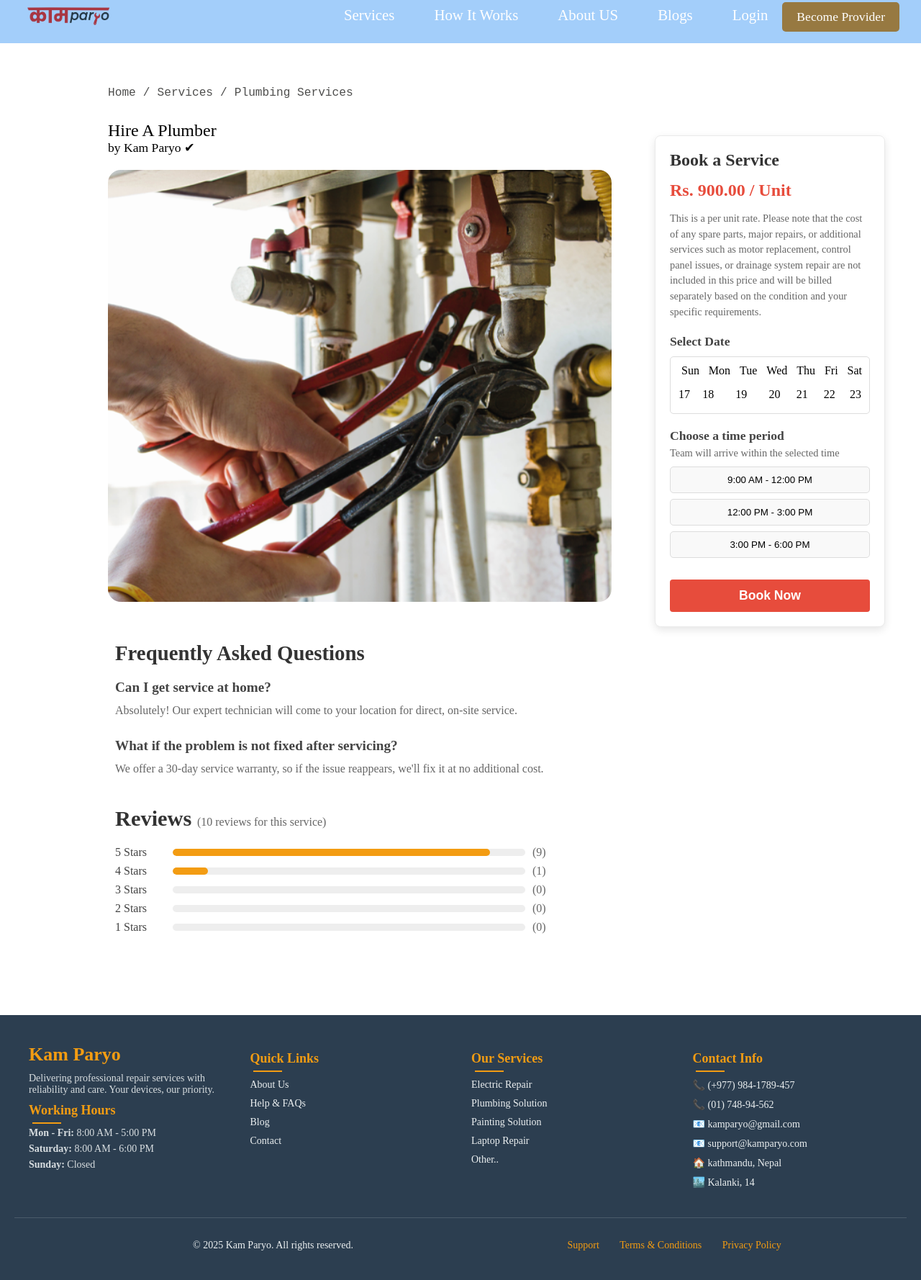
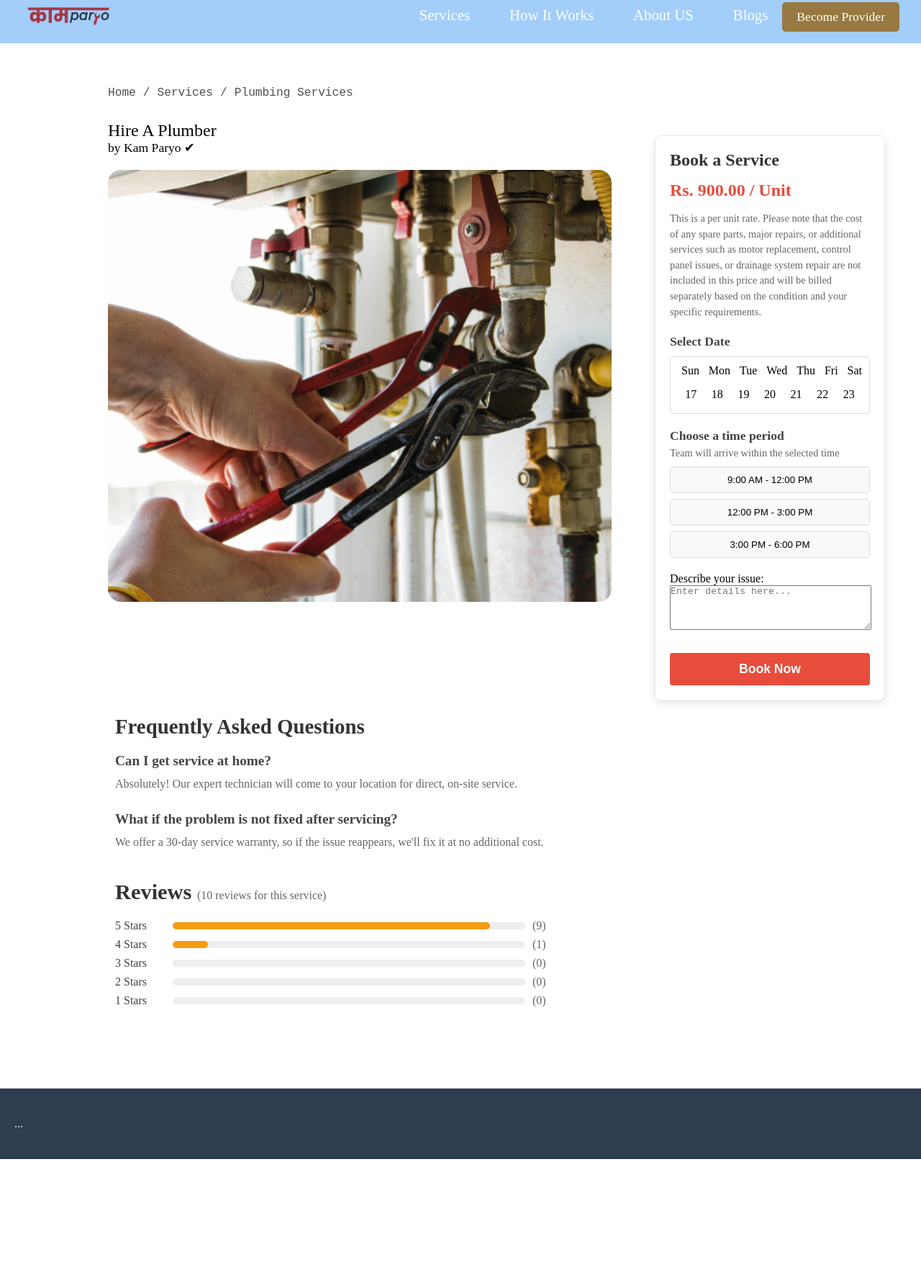
Before and after one commit to KIRUN11/final, a plain HTML site: page edison_frontend/service/plumb.html in a window 1280 px wide. Shown: the part 14-1792 px from the top of the page at 72% size. After the commit the page ends 1624 px from the top, so only its background shows below. Drawn offline with Linux system fonts and the light colour scheme.

Commit message:
Update plumb.html

```diff
--- a/edison_frontend/service/plumb.html
+++ b/edison_frontend/service/plumb.html
@@ -1,43 +1,38 @@
 <!DOCTYPE html>
 <html lang="en">
 <head>
-    <meta charset="UTF-8">
-    <meta name="viewport" content="width=device-width, initial-scale=1.0">
+  <meta charset="UTF-8" />
+  <meta name="viewport" content="width=device-width, initial-scale=1" />
   <title>Plumbing Services</title>
-    <link rel="stylesheet" href="serv.css">
+  <link rel="stylesheet" href="serv.css" />
+  <style>
+    /* Add minimal styles for date/time selection highlight */
+    .selected-date {
+      background-color: #50734a;
+      color: white;
+      border-radius: 50%;
+    }
+    .time-slot-btn.selected-time {
+      background-color: #50734a;
+      color: white;
+    }
+  </style>
 </head>
 <body>
   <header class="navbar">
     <div class="logo">
       <a href="../index.html#Back">
-            <img src="../pic/kaamParyolongplain.png" alt="icon" class="logo-icon">
+        <img src="../pic/kaamParyolongplain.png" alt="icon" class="logo-icon" />
       </a>
     </div>
     <div class="head-sec">
       <ul class="list">
-                <li>
-                    <a href="../service.html"> Services </a>
-                </li>
-
-                <li>
-                    <a href="../index.html#Work"> How It Works </a>
-                </li>
-
-                <li>
-                    <a href="../about.html"> About US </a>
-                </li>
-
-                <li>
-                    <a href="../blog.html"> Blogs </a>
-                </li>
-
-                <li>
-                    <a href="../login.html"> Login </a>
-                </li>
+        <li><a href="../service.html"> Services </a></li>
+        <li><a href="../index.html#Work"> How It Works </a></li>
+        <li><a href="../about.html"> About US </a></li>
+        <li><a href="../blog.html"> Blogs </a></li>
       </ul>
-            <span class="find">
-                <a href="../beprov.html"> Become Provider </a>
-            </span>
+      <span class="find"><a href="../provider.html"> Become Provider </a></span>
     </div>
   </header>
 
@@ -54,11 +49,11 @@
       <div class="serv-title">
         <p class="head">Hire A Plumber</p>
         <p class="aut">by Kam Paryo ✔</p>
-            <img src="pic/Plumbing1.png" alt="Plumbing Services">
+        <img src="pic/Plumbing1.png" alt="Plumbing Services" />
       </div>
 
-  <div class="sticky-booking-sidebar">
-    <div class="booking-card">
+      <!-- UPDATED FORM -->
+      <form id="serviceRequestForm" class="sticky-booking-sidebar booking-card">
         <h2>Book a Service</h2>
 
         <div class="price-section">
@@ -66,68 +61,67 @@
         </div>
 
         <div class="price-description">
-        <p>This is a per unit rate. Please note that the cost of any spare parts, major repairs, or additional services such as motor replacement, control panel issues, or drainage system repair are not included in this price and will be billed separately based on the condition and your specific requirements.</p>
+          <p>
+            This is a per unit rate. Please note that the cost of any spare parts,
+            major repairs, or additional services such as motor replacement,
+            control panel issues, or drainage system repair are not included in
+            this price and will be billed separately based on the condition and
+            your specific requirements.
+          </p>
         </div>
 
+        <!-- Hidden input to define service type -->
+        <input type="hidden" id="serviceType" value="plumbing" />
+
+        <!-- Date selection UI -->
         <div class="date-selection">
           <h3>Select Date</h3>
           <div class="date-picker">
             <div class="week-days">
-         <div> Sun </div>
-            <div> Mon </div>
-            <div> Tue </div>
-            <div> Wed </div>
-            <div> Thu </div>
-            <div> Fri </div>
-            <div> Sat </div>
+              <div>Sun</div><div>Mon</div><div>Tue</div><div>Wed</div><div>Thu</div><div>Fri</div><div>Sat</div>
+            </div>
+            <div class="dates">
+              <div class="dat" tabindex="0" data-date="17">17</div>
+              <div class="dat" tabindex="0" data-date="18">18</div>
+              <div class="dat" tabindex="0" data-date="19">19</div>
+              <div class="dat" tabindex="0" data-date="20">20</div>
+              <div class="dat" tabindex="0" data-date="21">21</div>
+              <div class="dat" tabindex="0" data-date="22">22</div>
+              <div class="dat" tabindex="0" data-date="23">23</div>
+            </div>
+          </div>
+          <input type="hidden" id="selectedDate" name="selectedDate" required />
         </div>
 
-          <div class="dates">
-            <div class="dat dat17"  tabindex="0"> 17 </div>
-            <div class="dat dat18"  tabindex="0"> 18 </div>
-            <div class="dat dat19"  tabindex="0"> 19 </div>
-            <div class="dat dat20"  tabindex="0"> 20 </div>
-            <div class="dat dat21"  tabindex="0"> 21 </div>
-            <div class="dat dat22"  tabindex="0"> 22 </div>
-            <div class="dat dat23"  tabindex="0"> 23 </div>
-          </div>
-        </div>
-      </div>
-
+        <!-- Time selection UI -->
         <div class="time-selection">
           <h3>Choose a time period</h3>
           <p>Team will arrive within the selected time</p>
           <div class="time-slots">
-          <button>9:00 AM - 12:00 PM</button>
-          <button>12:00 PM - 3:00 PM</button>
-          <button>3:00 PM - 6:00 PM</button>
+            <button type="button" class="time-slot-btn" data-time="9:00 AM - 12:00 PM">9:00 AM - 12:00 PM</button>
+            <button type="button" class="time-slot-btn" data-time="12:00 PM - 3:00 PM">12:00 PM - 3:00 PM</button>
+            <button type="button" class="time-slot-btn" data-time="3:00 PM - 6:00 PM">3:00 PM - 6:00 PM</button>
           </div>
+          <input type="hidden" id="selectedTime" name="selectedTime" required />
         </div>
 
-             <div>
-              <button class="book-now-btn" id="new">Book Now</button>
-                 <div class="overlay" id="loginOverlay">
-                   <div class="login-message">
-                          <div class="exist">
-                            <p onclick="document.getElementById('loginOverlay').style.display='none'; document.body.classList.remove('blurred')"></p>
-                          </div>
-                            <div class="pop">
-                              <h2>Please login first</h2>
-                              <p class="pop-head">You need to be logged in to perform this action</p>
-                              <a href="../login.html"><p class="pop-p">Login In</p></a>
-                            </div>
-                        </div>
-                 </div>
-            </div>
+        <!-- Description -->
+        <label for="description">Describe your issue:</label><br />
+        <textarea
+          id="description"
+          placeholder="Enter details here..."
+          required
+          rows="4"
+          style="width: 100%; resize: vertical;"
+        ></textarea>
+        <br /><br />
 
-    </div>
-  </div>
+        <button type="submit" class="book-now-btn">Book Now</button>
+      </form>
     </span>
 
     <div class="service-page-container">
-
       <div class="service-main-content">
-
         <div class="faq-section">
           <h2>Frequently Asked Questions</h2>
           <div class="faq-item">
@@ -139,7 +133,6 @@
             <p>We offer a 30-day service warranty, so if the issue reappears, we'll fix it at no additional cost.</p>
           </div>
         </div>
-
 
         <div class="reviews-section">
           <h2>Reviews <span>(10 reviews for this service)</span></h2>
@@ -182,75 +175,42 @@
           </div>
         </div>
       </div>
-
-
-
+    </div>
   </main>
 
   <footer>
-    <div class="footer-container">
+    <!-- Your existing footer here -->
+    ...
+  </footer>
 
-      <div class="footer-brand">
-        <h1>Kam Paryo</h1>
-        <p>Delivering professional repair services with reliability and care. Your devices, our priority.</p>
+  <script type="module" src="../service_request.js"></script>
 
-        <div class="footer-section">
-        <h3 style="margin-bottom: 5px;">Working Hours</h3>
-        <div class="working-hours">
-          <p><strong>Mon - Fri:</strong> 8:00 AM - 5:00 PM</p>
-          <p><strong>Saturday:</strong> 8:00 AM - 6:00 PM</p>
-          <p><strong>Sunday:</strong> Closed</p>
-        </div>
-      </div>
-    </div>
+  <script src="navbar.js"></script>
 
+  <script>
+    // Date selection logic
+    const dateElements = document.querySelectorAll('.date-selection .dat');
+    const selectedDateInput = document.getElementById('selectedDate');
 
-      <div class="footer-section">
-        <h3>Quick Links</h3>
-        <ul>
-          <li><a href="about.html#about">About Us</a></li>
-          <li><a href="#">Help & FAQs</a></li>
-          <li><a href="blog.html">Blog</a></li>
-          <li><a href="contact.html">Contact</a></li>
-        </ul>
-      </div>
+    dateElements.forEach(el => {
+      el.addEventListener('click', () => {
+        dateElements.forEach(d => d.classList.remove('selected-date'));
+        el.classList.add('selected-date');
+        selectedDateInput.value = el.getAttribute('data-date');
+      });
+    });
 
-      <div class="footer-section">
-        <h3>Our Services</h3>
-        <ul>
-          <li><a href="service/appliance">Electric Repair</a></li>
-          <li><a href="service/plumb.html">Plumbing Solution</a></li>
-          <li><a href="service/painting.html">Painting Solution</a></li>
-          <li><a href="service/laptop.html">Laptop Repair</a></li>
-          <li><a href="service.html">Other..</a></li>
-        </ul>
-      </div>
+    // Time selection logic
+    const timeButtons = document.querySelectorAll('.time-slot-btn');
+    const selectedTimeInput = document.getElementById('selectedTime');
 
-      <div class="footer-section">
-        <h3>Contact Info</h3>
-        <ul>
-          <li>📞 (+977) 984-1789-457</li>
-          <li>📞 (01) 748-94-562</li>
-          <li>📧 kamparyo@gmail.com</li>
-          <li>📧 support@kamparyo.com</li>
-          <li>🏠 kathmandu, Nepal</li>
-          <li>🏙️ Kalanki, 14</li>
-        </ul>
-      </div>
-
-    </div>
-
-
-    <div class="divider"></div>
-    <div class="footer-bot">
-        <p>© 2025 Kam Paryo. All rights reserved.</p>
-        <div class="footer-link">
-            <a href="#">Support</a>
-            <a href="#">Terms & Conditions</a>
-            <a href="#">Privacy Policy</a>
-      </div>
-    </div>
-  </footer>
- <script src="navbar.js"></script>
+    timeButtons.forEach(btn => {
+      btn.addEventListener('click', () => {
+        timeButtons.forEach(b => b.classList.remove('selected-time'));
+        btn.classList.add('selected-time');
+        selectedTimeInput.value = btn.getAttribute('data-time');
+      });
+    });
+  </script>
 </body>
 </html>
```
Lines whose indentation alone changed are shown as unchanged.
